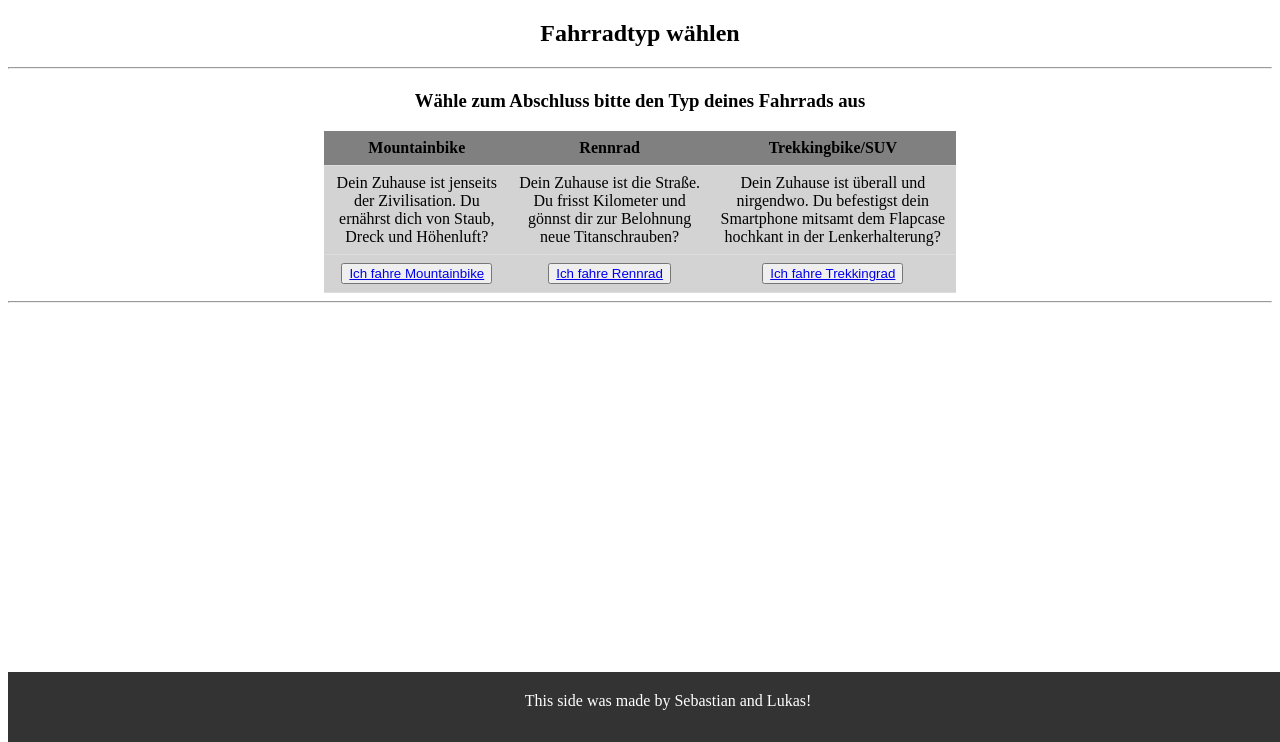
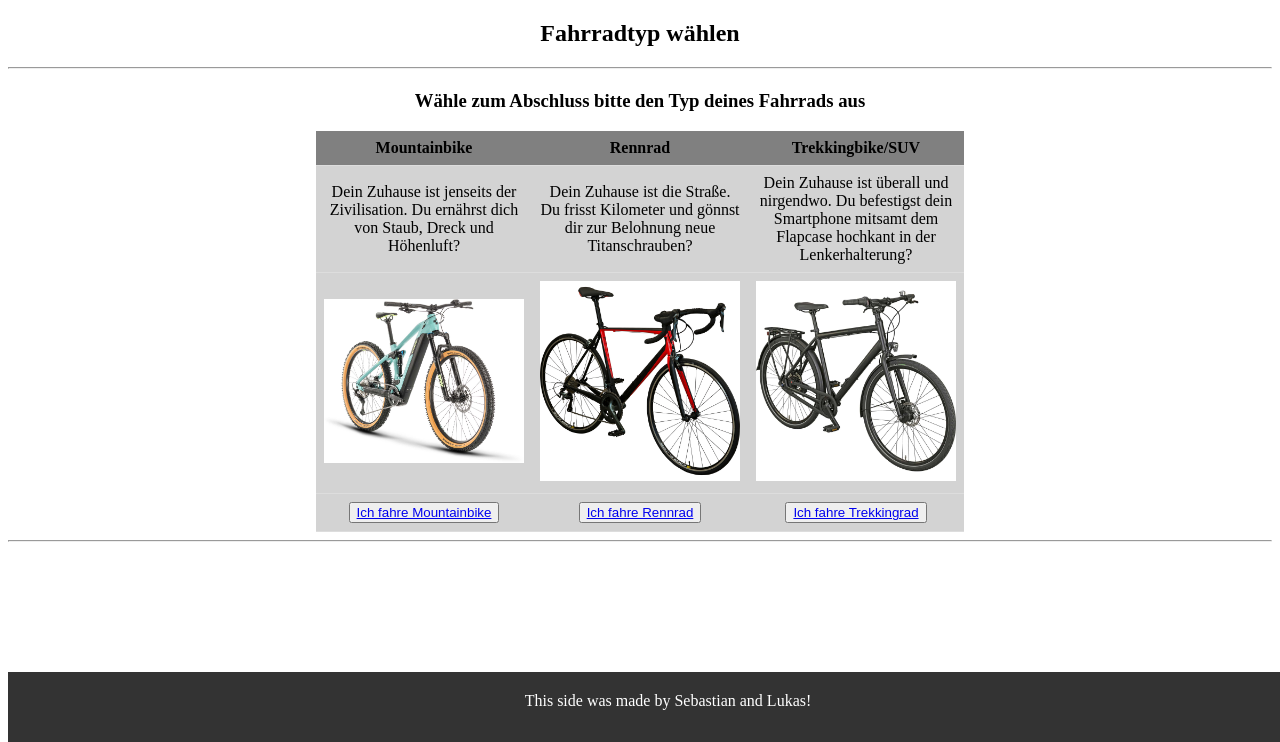
Before and after one commit to lukaskonietzka/bikefitting, a Django app: page /selectBike in a window 1280 px wide; the page is wider, and only the part inside the window is pictured. Shown: the part 58-800 px from the top of that part. Run offline with Django 4.2, Linux system fonts and the light colour scheme.

Commit message:
added pictures

```diff
--- a/templates/measureStepLenght.html
+++ b/templates/measureStepLenght.html
@@ -17,6 +17,9 @@
     Bitte nun eine zweite Person, den Abstand vom Boden bis zum Buchrücken zu messen. Notiere dir dieses Maß für den nächsten Schritt.
     </div>
 
+    <!-- TODO: Bild in die Mitte setzen -->
+    <img src="/accounts/img/schrittlaenge.jpeg">
+
     <!-- TODO: Button in die Mitte setzen -->
     <p> <button type = "submit"> <a href = "/inputData" > nächster Schritt </a> </button> </p>
 
--- a/templates/selectBike.html
+++ b/templates/selectBike.html
@@ -13,16 +13,25 @@
     <p></p>
 
     <table>
+
 		<tr>
 			<th>Mountainbike</th>
 			<th>Rennrad</th>
 			<th>Trekkingbike/SUV</th>
 		</tr>
+
         <tr>
             <td> Dein Zuhause ist jenseits der Zivilisation. Du ernährst dich von Staub, Dreck und Höhenluft? </td>
             <td> Dein Zuhause ist die Straße. Du frisst Kilometer und gönnst dir zur Belohnung neue Titanschrauben? </td>
             <td> Dein Zuhause ist überall und nirgendwo. Du befestigst dein Smartphone mitsamt dem Flapcase hochkant in der Lenkerhalterung? </td>
         </tr>
+
+        <tr>
+            <td> <img src="/accounts/img/mountainbike.jpg" width="200"> </td>
+            <td> <img src="/accounts/img/rennrad.jpg" width="200"> </td>
+            <td> <img src="/accounts/img/trekkingbike.jpg" width="200"> </td>
+        </tr>
+
 		<tr> <!-- TODO: Methodenaufruf bei Klick auf Button oder bei Laden der "results"-Seite -->
 			<td> <button> <a href = "/results" > Ich fahre Mountainbike </a> </button> </td>
             <td> <button> <a href = "/results" > Ich fahre Rennrad </a> </button> </td>
```
Also changed, not shown: accounts/img/mountainbike.jpg (added), accounts/img/rennrad.jpg (added), accounts/img/schrittlaenge.jpeg (added), accounts/img/trekkingbike.jpg (added).
